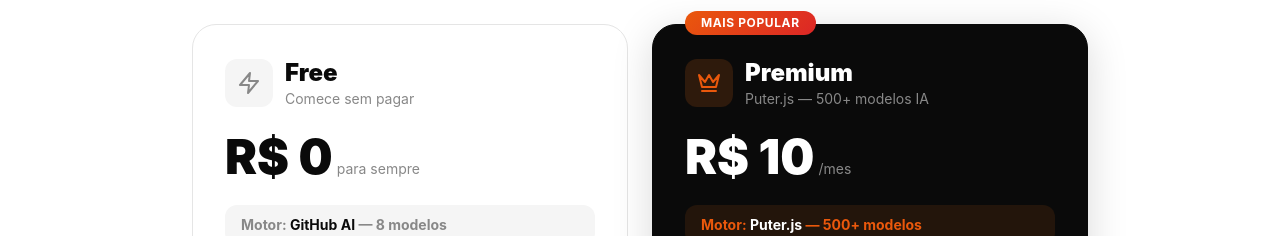
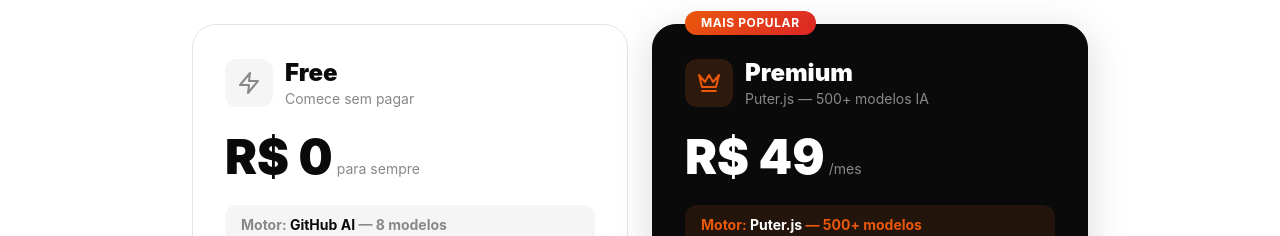
Before and after one commit to ytt580/open-agents, a Next.js app: page / in a window 1280 px wide. Shown: the part 4000-4236 px from the top of the page. Built offline with nearby package versions, Linux system fonts and the light colour scheme.

Commit message:
feat: premium price R\/mes

```diff
--- a/app/comparacao/page.tsx
+++ b/app/comparacao/page.tsx
@@ -79,7 +79,7 @@ Segue proposta para criação do seu novo site profissional.
 📍 Site Original: ${dados?.original?.url || 'N/A'}
 📍 Tecnologia: Next.js 14 + Tailwind CSS
 📍 Prazo: 48h após aprovação
-📍 Valor: R$ 99 (plano Premium - Fable 5)
+📍 Valor: R$ 49 (plano Premium - Fable 5)
 
 ${formData.mensagem || ''}
 
@@ -177,7 +177,7 @@ Equipe Open-Agents`,
           <div className="p-3 rounded-xl bg-gray-50 border border-gray-200">
             <p className="text-[10px] font-medium text-gray-500 uppercase tracking-wider">Modelo</p>
             <p className="font-semibold text-sm mt-0.5">Fable 5 Premium</p>
-            <p className="text-[10px] text-gray-400">R$ 99</p>
+            <p className="text-[10px] text-gray-400">R$ 49</p>
           </div>
           <div className="p-3 rounded-xl bg-gray-50 border border-gray-200">
             <p className="text-[10px] font-medium text-gray-500 uppercase tracking-wider">Arquivos</p>
@@ -353,7 +353,7 @@ Equipe Open-Agents`,
                 <div className="bg-gray-50 rounded-xl p-3 border border-gray-200">
                   <div className="grid grid-cols-2 gap-2 text-xs">
                     <div><span className="text-gray-500">Site:</span> <span className="font-medium">{dados.original.title}</span></div>
-                    <div><span className="text-gray-500">Valor:</span> <span className="font-medium text-green-700">R$ 99</span></div>
+                    <div><span className="text-gray-500">Valor:</span> <span className="font-medium text-green-700">R$ 49</span></div>
                     <div><span className="text-gray-500">Prazo:</span> <span className="font-medium">48h</span></div>
                     <div><span className="text-gray-500">Arquivos:</span> <span className="font-medium">{Object.keys(dados.gerado.files).length}</span></div>
                   </div>
--- a/app/page.tsx
+++ b/app/page.tsx
@@ -316,7 +316,7 @@ export default function LandingPage() {
                   </div>
                 </div>
                 <div className="mb-6">
-                  <span className="text-5xl font-black text-white">R$ 10</span>
+                  <span className="text-5xl font-black text-white">R$ 49</span>
                   <span className="text-sm ml-1" style={{ color: 'var(--fg-muted)' }}>/mes</span>
                 </div>
                 <div className="px-4 py-2.5 rounded-xl mb-6 text-sm font-bold" style={{ background: 'rgba(249, 115, 22, 0.1)', color: 'var(--orange)' }}>
--- a/components/Dashboard.tsx
+++ b/components/Dashboard.tsx
@@ -224,7 +224,7 @@ export function Dashboard({ onNavigate, onSelectFlow, onNewFlow, flows }: Dashbo
               </div>
               <div>
                 <h3 className="font-bold text-lg" style={{ color: 'var(--fg)' }}>Upgrade para Premium</h3>
-                <p className="text-base" style={{ color: 'var(--fg-muted)' }}>Puter.js, 500+ modelos IA, R$10/mes</p>
+                <p className="text-base" style={{ color: 'var(--fg-muted)' }}>Puter.js, 500+ modelos IA, R$49/mes</p>
               </div>
             </div>
             <button className="btn-primary flex-shrink-0" aria-label="Ver planos premium">
--- a/components/FlowEditor.tsx
+++ b/components/FlowEditor.tsx
@@ -321,7 +321,7 @@ export function FlowEditor({ flowId, flow, onBack, onSave }: FlowEditorProps) {
       const decision = modelRouter.route(userInput, { objective: userInput, isNewSite: true })
       setMessages(prev => [...prev, {
         id: (Date.now() + 1).toString(), tipo: 'ai',
-        conteudo: `🔄 roteando para **Fable 5** (Premium R$ 99)\n\n${decision.reason}\n\nAbrindo construtor de site Next.js...`,
+        conteudo: `🔄 roteando para **Fable 5** (Premium R$ 49)\n\n${decision.reason}\n\nAbrindo construtor de site Next.js...`,
         timestamp: new Date()
       }])
       setTimeout(() => setShowSiteBuilder(true), 500)
@@ -840,7 +840,7 @@ export function FlowEditor({ flowId, flow, onBack, onSave }: FlowEditorProps) {
 
                   <div className="flex items-center justify-between px-3 py-1.5 mb-1">
                     <p className="text-xs font-semibold" style={{ color: 'var(--fg)' }}>Premium</p>
-                    <span className="text-xs px-2 py-0.5 rounded-lg" style={{ background: 'var(--bg-muted)', color: 'var(--fg)' }}>R$10/mes</span>
+                    <span className="text-xs px-2 py-0.5 rounded-lg" style={{ background: 'var(--bg-muted)', color: 'var(--fg)' }}>R$49/mes</span>
                   </div>
                   {premiumModels.map(model => {
                     const isLocked = currentPlan === 'free' && model.premium
@@ -1082,7 +1082,7 @@ export function FlowEditor({ flowId, flow, onBack, onSave }: FlowEditorProps) {
         <div className="fixed inset-0 z-50 flex items-center justify-center p-4 bg-black/50">
           <div className="w-full max-w-5xl max-h-[90vh] overflow-auto rounded-2xl shadow-2xl">
             <div className="flex items-center justify-between p-3 bg-white border-b border-gray-200 rounded-t-2xl">
-              <span className="text-sm font-semibold text-gray-900">Construtor de Site - Fable 5 Premium (R$ 99)</span>
+              <span className="text-sm font-semibold text-gray-900">Construtor de Site - Fable 5 Premium (R$ 49)</span>
               <button
                 onClick={() => setShowSiteBuilder(false)}
                 className="p-1.5 hover:bg-gray-100 rounded-lg transition"
@@ -1136,7 +1136,7 @@ export function FlowEditor({ flowId, flow, onBack, onSave }: FlowEditorProps) {
               Os modelos de IA avancados como Kimi K3, MiniMax e outros estao disponiveis no plano Premium.
             </p>
             <div className="p-4 rounded-xl mb-6" style={{ background: 'var(--bg-muted)', border: '1px solid var(--border)' }}>
-              <p className="text-3xl font-bold mb-1" style={{ color: 'var(--fg)' }}>R$ 10<span className="text-sm font-normal" style={{ color: 'var(--fg-muted)' }}>/mes</span></p>
+              <p className="text-3xl font-bold mb-1" style={{ color: 'var(--fg)' }}>R$ 49<span className="text-sm font-normal" style={{ color: 'var(--fg-muted)' }}>/mes</span></p>
               <p className="text-sm" style={{ color: 'var(--fg-muted)' }}>Acesso ilimitado a todos os modelos</p>
             </div>
             <div className="flex gap-3">
--- a/components/ProposalModal.tsx
+++ b/components/ProposalModal.tsx
@@ -62,7 +62,7 @@ Segue proposta para criação do seu novo site.
 📌 SITE ORIGINAL: ${scrapedSite?.url || 'N/A'}
 📌 TECNOLOGIA: Next.js 14 + Tailwind CSS
 📌 PRAZO: 48h após aprovação
-📌 VALOR: R$ 99 (plano Premium - Fable 5)
+📌 VALOR: R$ 49 (plano Premium - Fable 5)
 
 ${mensagemExtra}
 
@@ -115,7 +115,7 @@ Equipe Open-Agents
         </div>
         <div>
           <p className="text-xs text-gray-500">Valor</p>
-          <p className="font-medium text-green-700">R$ 99 (Fable 5 Premium)</p>
+          <p className="font-medium text-green-700">R$ 49 (Fable 5 Premium)</p>
         </div>
         <div>
           <p className="text-xs text-gray-500">Prazo</p>
--- a/components/Sidebar.tsx
+++ b/components/Sidebar.tsx
@@ -132,7 +132,7 @@ export function Sidebar({ currentPage, onNavigate, onNewFlow, collapsed, onToggl
               className="w-full py-2.5 rounded-lg text-sm font-semibold transition-all hover:opacity-80"
               style={{ background: 'var(--fg)', color: 'white', minHeight: '42px' }}
             >
-              R$ 10/mes
+              R$ 49/mes
             </button>
           </div>
         )}
--- a/components/SiteBuilder.tsx
+++ b/components/SiteBuilder.tsx
@@ -192,7 +192,7 @@ export function SiteBuilder({
           <FolderCog className="w-6 h-6 text-gray-600" />
           <div>
             <h3 className="font-semibold text-gray-900">Construtor de Site Next.js (Fable 5)</h3>
-            <p className="text-sm text-gray-500">Geração única via prompt completo • R$ 99/site</p>
+            <p className="text-sm text-gray-500">Geração única via prompt completo • R$ 49/site</p>
           </div>
         </div>
         <div className="flex items-center gap-2">
```
